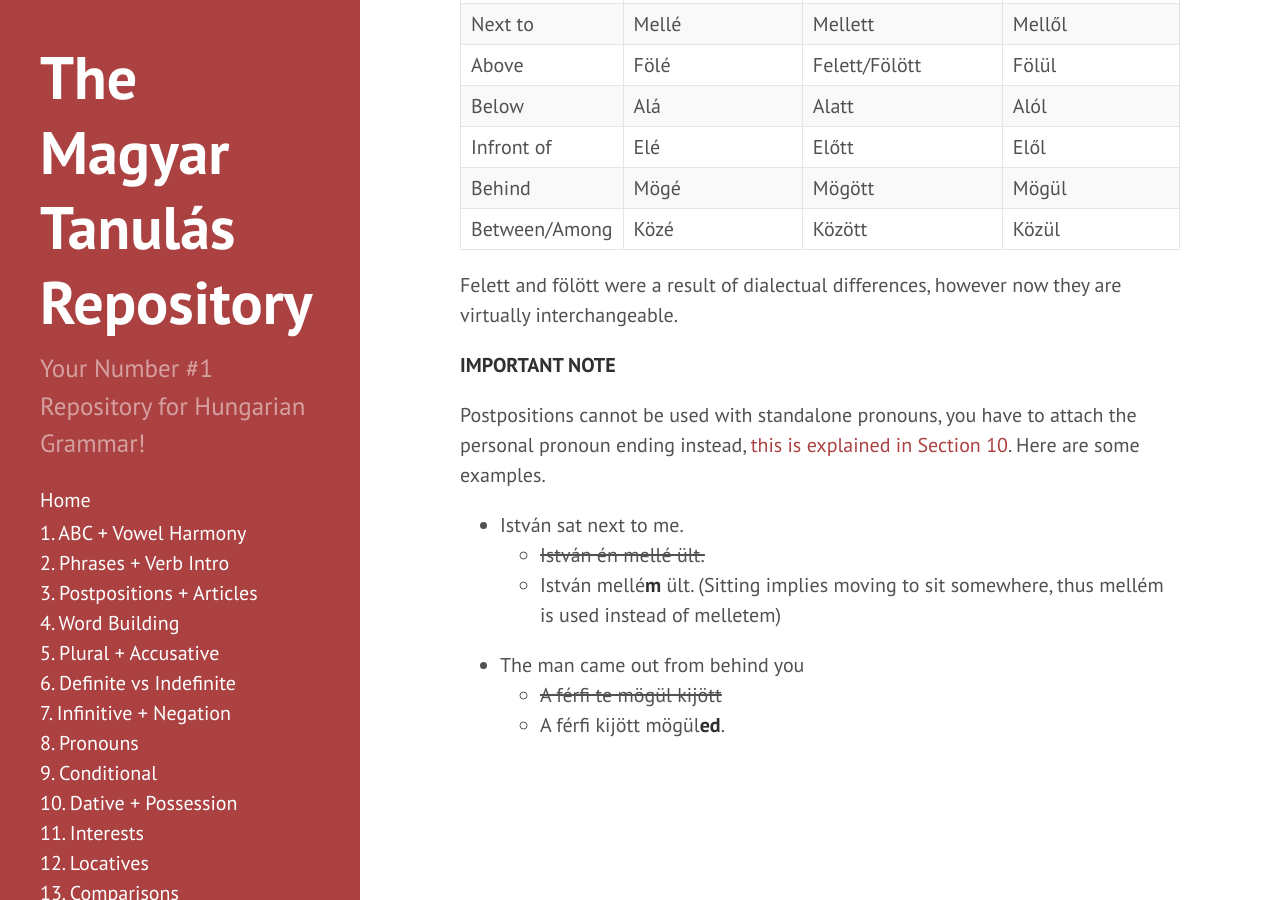
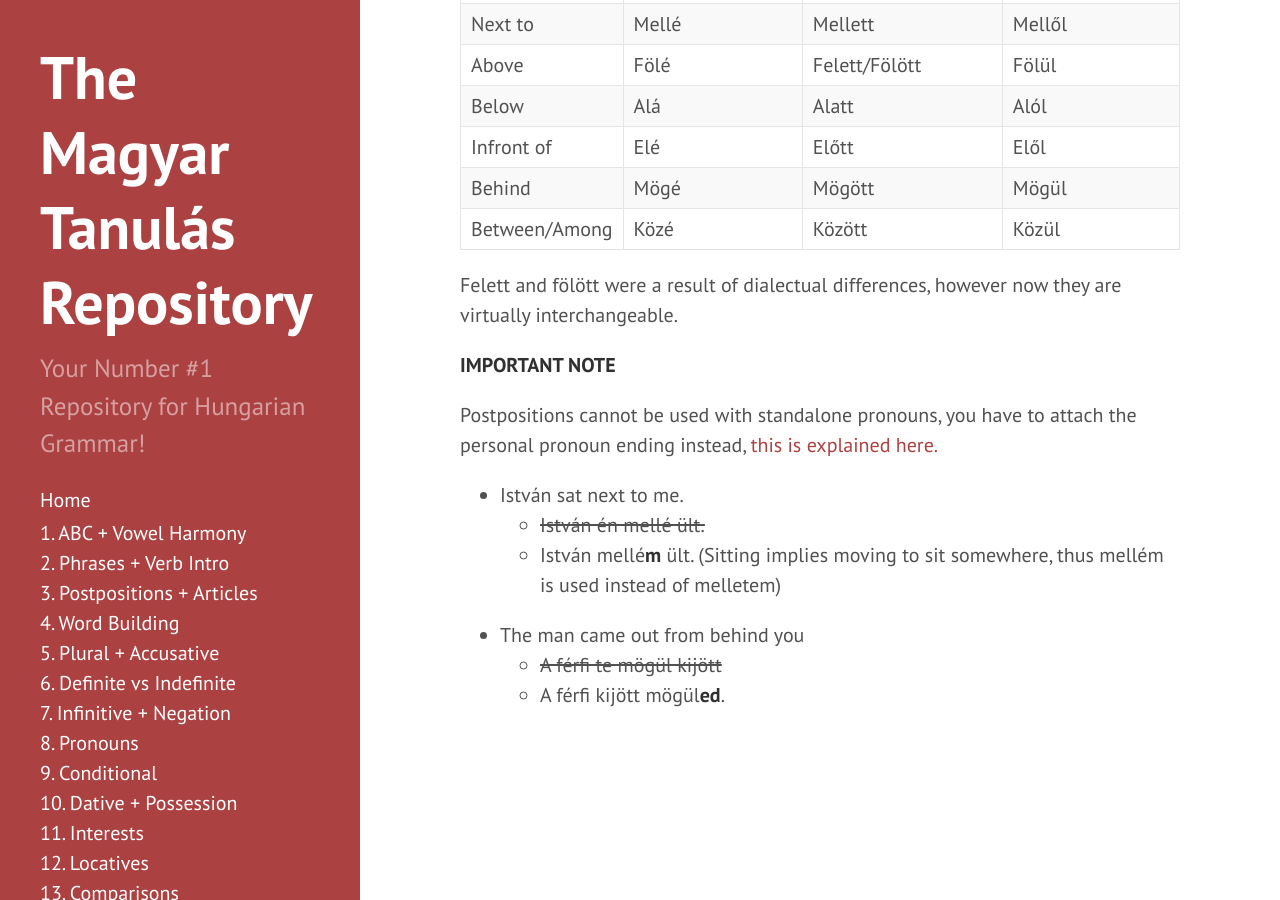
Before and after one commit to Magyartanulas/magyartanulas.github.io, a Jekyll site: the page built from postpositions_articles.md, in a window 1280 px wide and 900 px high, scrolled down 1721 px. Built offline with Jekyll 4.4.1, drawn with Linux system fonts in a browser that asks for light colours; Markdown is read by kramdown in place of the engine named in the settings.

Commit message:
Update postpositions_articles.md

```diff
--- a/postpositions_articles.md
+++ b/postpositions_articles.md
@@ -56,7 +56,7 @@
 
 **IMPORTANT NOTE**
 
-Postpositions cannot be used with standalone pronouns, you have to attach the personal pronoun ending instead, [this is explained in Section 10](https://magyartanulas.github.io/Section10/). Here are some examples.
+Postpositions cannot be used with standalone pronouns, you have to attach the personal pronoun ending instead, [this is explained here.](https://magyartanulas.github.io/dative_possession/)
 
 * István sat next to me.
   * ~~István én mellé ült.~~
```
